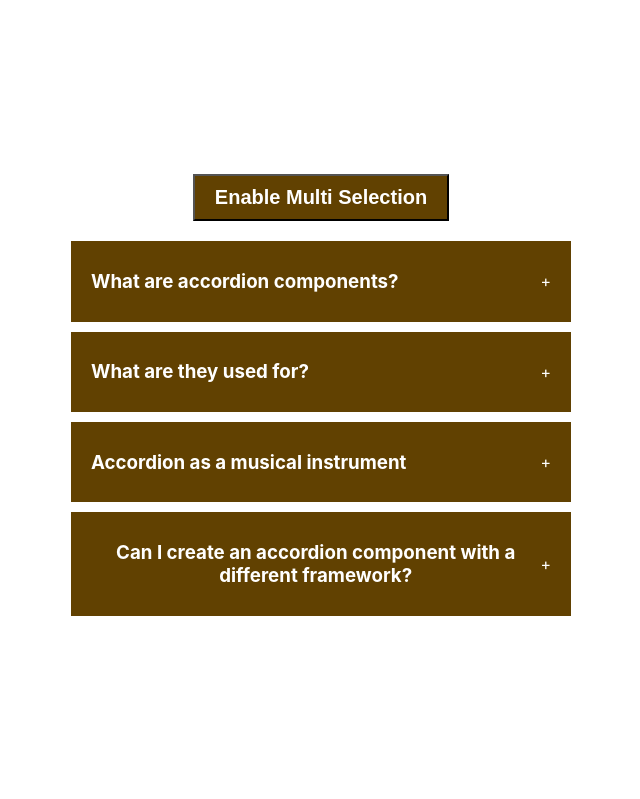
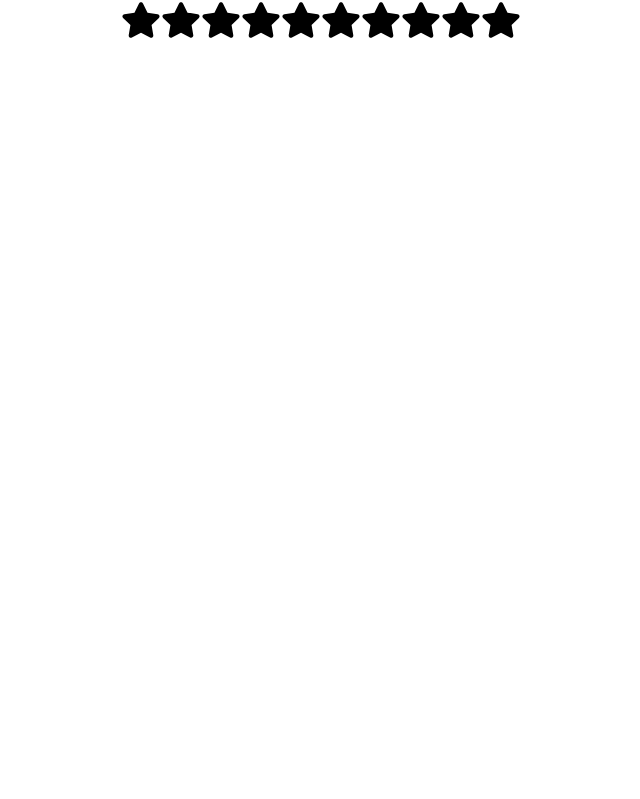
Before and after one commit to AlMags/guided-react-projects, a React (Create React App) app: page / in a window 1280 px wide. Shown: the top 799 px of the page, without its empty margins (319-959 px from the left). Built offline with nearby package versions, Linux system fonts and the light colour scheme.

Commit message:
added star-rating component

```diff
--- a/package.json
+++ b/package.json
@@ -8,7 +8,8 @@
     "@testing-library/user-event": "^13.5.0",
     "react": "^18.2.0",
     "react-dom": "^18.2.0",
-    "react-scripts": "5.0.1",
+    "react-icons": "^5.0.1",
+    "react-scripts": "^5.0.1",
     "web-vitals": "^2.1.4"
   },
   "scripts": {
--- a/src/App.js
+++ b/src/App.js
@@ -1,13 +1,14 @@
 import './App.css';
 import Accordian from './components/accordian';
 import RandomColor from './components/random-color';
+import StarRating from './components/star-rating';
 
 function App() {
   return (
     <div className="App">
-      {/* Accordian Component */}
-      <Accordian></Accordian>
-      <RandomColor></RandomColor>
+      {/* <Accordian></Accordian> */}
+      {/* <RandomColor></RandomColor> */}
+      <StarRating noOfStars={10}/>
     </div>
   );
 }
--- /dev/null
+++ b/src/components/star-rating/index.jsx
@@ -0,0 +1,43 @@
+import { useState } from 'react'
+import {FaStar} from 'react-icons/fa'
+import './styles.css'
+
+export default function StarRating({noOfStars}) {
+
+    const [rating, setRating] = useState(0);
+    const [hover, setHover] = useState(0);
+
+    function handleClick(getCurrentIndex){
+        console.log(getCurrentIndex)
+        setRating(getCurrentIndex)
+    }
+
+    function handleMouseEnter(getCurrentIndex){
+        console.log(getCurrentIndex)
+        setHover(getCurrentIndex)
+    }
+
+    function handleMouseLeave(){
+        setHover(rating)
+    }
+
+    return(
+        <div className="star-rating">
+            {
+                [...Array(noOfStars)].map((_,index) => {
+                    index += 1;
+
+                    return (
+                    <FaStar
+                        key={index}
+                        className={index <= ( hover || rating) ? 'active' : 'inactive'}
+                        onClick={() => handleClick(index)}
+                        onMouseMove={() => handleMouseEnter(index)}
+                        onMouseLeave={() => handleMouseLeave()}
+                        size={40}
+                    />);
+                })
+            }
+        </div>
+    );
+}
--- /dev/null
+++ b/src/components/star-rating/styles.css
@@ -0,0 +1,7 @@
+.active {
+    color: #ffff00;
+}
+
+.inactive {
+    color: #000000
+}
```
Also changed, not shown: 1 other file (tests, documents, lock files or other folders).
